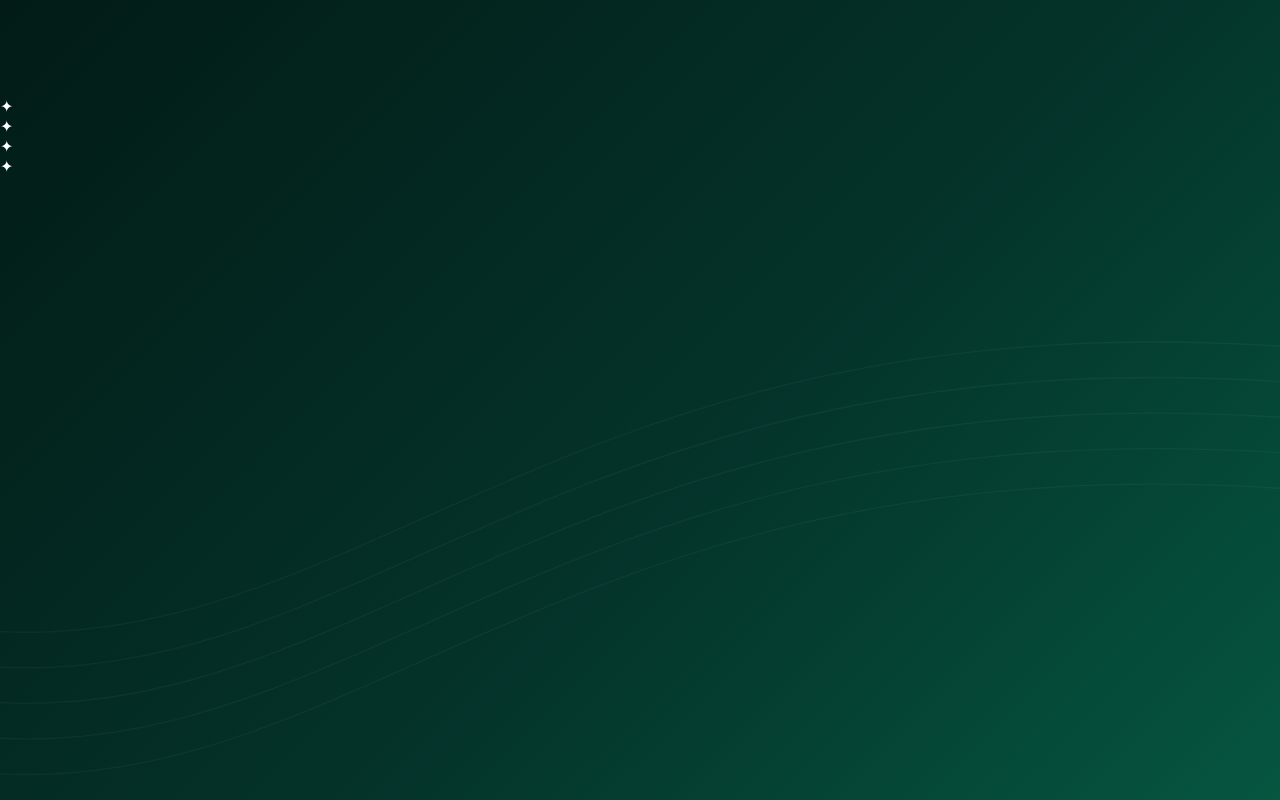
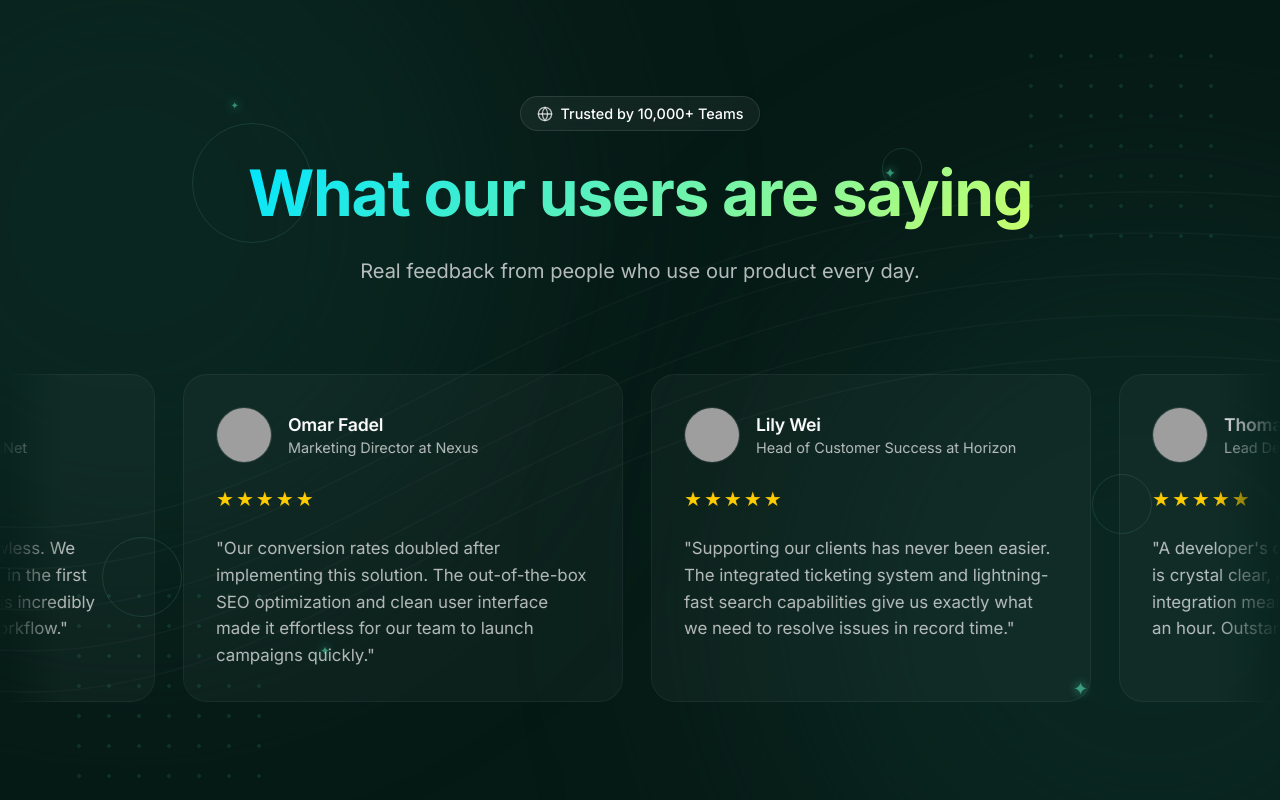
Before and after one commit to Arpit6691/review, a React (Vite) app: page / in a window 1280 px wide. Shown: the top 800 px of the page. Built offline with nearby package versions, Linux system fonts and the light colour scheme; grey boxes are pictures that could not be loaded.

Commit message:
style: add CSS for the exact background match

```diff
--- a/src/styles/Testimonials.css
+++ b/src/styles/Testimonials.css
@@ -38,137 +38,98 @@ body {
     flex-direction: column;
     justify-content: center;
     overflow: hidden;
-    background: linear-gradient(135deg, #021B16 0%, #04332A 40%, #065F46 80%, #0D9488 150%);
+    background-color: #061a15;
 }
 
-.bg-gradient-base {
+.bg-exact-base {
     position: absolute;
     inset: 0;
-    background: radial-gradient(circle at center, transparent 0%, #021B16 100%);
     z-index: 0;
 }
 
-/* Background Glow Effects */
-.glow {
+/* Glows */
+.exact-glow {
     position: absolute;
-    width: clamp(300px, 50vw, 600px);
-    height: clamp(300px, 50vw, 600px);
+    width: clamp(400px, 60vw, 800px);
+    height: clamp(400px, 60vw, 800px);
     border-radius: 50%;
-    filter: blur(clamp(80px, 12vw, 150px));
+    filter: blur(120px);
     z-index: 0;
-    opacity: 0.4;
     pointer-events: none;
-    animation: slowGlow 10s ease-in-out infinite alternate;
+    opacity: 0.8;
 }
 
-.glow-top-left {
-    background: #0D9488;
-    top: -10%;
-    left: -10vw;
+.glow-tl {
+    background: #0b2923;
+    top: -20%;
+    left: -20vw;
 }
 
-.glow-bottom-right {
-    background: #065F46;
-    bottom: -10%;
-    right: -10vw;
+.glow-br {
+    background: #0b2923;
+    bottom: -20%;
+    right: -20vw;
 }
 
-@keyframes slowGlow {
-    0% { transform: scale(1) translate(0, 0); opacity: 0.3; }
-    100% { transform: scale(1.1) translate(20px, -20px); opacity: 0.5; }
-}
-
-/* Dotted grid */
-.grid-overlay {
+/* Dotted Grids */
+.exact-grid {
     position: absolute;
-    inset: 0;
-    background-image: radial-gradient(rgba(255, 255, 255, 0.05) 1px, transparent 1px);
+    width: 200px;
+    height: 200px;
+    background-image: radial-gradient(rgba(75, 214, 165, 0.2) 2px, transparent 2px);
     background-size: 30px 30px;
     z-index: 0;
-    mask-image: radial-gradient(ellipse at center, transparent 30%, black 80%);
-    -webkit-mask-image: radial-gradient(ellipse at center, transparent 30%, black 80%);
     pointer-events: none;
 }
 
-/* Wave lines */
-.waves {
+.grid-tr {
+    top: 5%;
+    right: 5%;
+    opacity: 0.6;
+}
+
+.grid-bl {
+    bottom: 5%;
+    left: 5%;
+    opacity: 0.6;
+}
+
+/* Hollow Circles */
+.exact-circle {
+    position: absolute;
+    border: 1px solid rgba(46, 99, 83, 0.4);
+    border-radius: 50%;
+    z-index: 0;
+    pointer-events: none;
+}
+
+.circle-1 { width: 120px; height: 120px; top: 15%; left: 15%; }
+.circle-2 { width: 40px; height: 40px; top: 18%; right: 28%; }
+.circle-3 { width: 80px; height: 80px; bottom: 25%; left: 8%; }
+.circle-4 { width: 60px; height: 60px; bottom: 35%; right: 10%; }
+
+/* Stars */
+.exact-star {
+    position: absolute;
+    color: rgba(75, 214, 165, 0.6);
+    font-size: 14px;
+    z-index: 0;
+    pointer-events: none;
+    text-shadow: 0 0 10px rgba(75, 214, 165, 0.8);
+}
+
+.star-1 { top: 12%; left: 18%; font-size: 10px; }
+.star-2 { top: 20%; right: 30%; }
+.star-3 { bottom: 20%; left: 25%; font-size: 12px; }
+.star-4 { bottom: 15%; right: 15%; font-size: 18px; }
+
+/* Waves */
+.exact-waves {
     position: absolute;
     inset: 0;
     z-index: 0;
     pointer-events: none;
-    opacity: 0.6;
-}
-.waves svg {
-    width: 100%;
-    height: 100%;
-    position: absolute;
-    bottom: 0;
-}
-.wave {
-    animation: waveMotion 20s linear infinite alternate;
-    transform-origin: center;
-}
-.wave2 {
-    animation: waveMotion 25s linear infinite alternate-reverse;
-}
-.wave3 {
-    animation: waveMotion 30s linear infinite alternate;
-}
-@keyframes waveMotion {
-    0% { transform: translateY(0) scaleY(1); }
-    100% { transform: translateY(20px) scaleY(1.05); }
-}
-
-/* Floating circles */
-.floating-circles-bg {
-    position: absolute;
-    inset: 0;
-    z-index: 0;
-    pointer-events: none;
-    overflow: hidden;
-}
-.circle-bg {
-    position: absolute;
-    border: 1px solid rgba(13, 148, 136, 0.2);
-    border-radius: 50%;
-    background: linear-gradient(135deg, rgba(13, 148, 136, 0.05), transparent);
-    backdrop-filter: blur(4px);
-    -webkit-backdrop-filter: blur(4px);
-    animation: float 15s ease-in-out infinite;
-}
-.c1 { width: 150px; height: 150px; top: 15%; left: 10%; animation-delay: 0s; }
-.c2 { width: 250px; height: 250px; bottom: 20%; right: 5%; animation-delay: -5s; border-color: rgba(6, 95, 70, 0.2); }
-.c3 { width: 80px; height: 80px; top: 40%; right: 25%; animation-delay: -10s; }
-
-@keyframes float {
-    0% { transform: translateY(0) rotate(0deg); }
-    50% { transform: translateY(-30px) rotate(180deg); }
-    100% { transform: translateY(0) rotate(360deg); }
-}
-
-/* Particles / Stars */
-.particles-bg {
-    position: absolute;
-    inset: 0;
-    z-index: 0;
-    pointer-events: none;
-}
-.particle-bg {
-    position: absolute;
-    background: #fff;
-    border-radius: 50%;
-    box-shadow: 0 0 10px #0D9488, 0 0 20px #0D9488;
-    animation: twinkle 4s infinite alternate;
-}
-.p1 { width: 3px; height: 3px; top: 25%; left: 20%; animation-delay: 0s; }
-.p2 { width: 2px; height: 2px; top: 65%; left: 15%; animation-delay: 1s; }
-.p3 { width: 4px; height: 4px; top: 30%; right: 20%; animation-delay: 2s; }
-.p4 { width: 2px; height: 2px; top: 75%; right: 10%; animation-delay: 3s; }
-.p5 { width: 3px; height: 3px; top: 15%; right: 40%; animation-delay: 0.5s; }
-
-@keyframes twinkle {
-    0% { opacity: 0.2; transform: scale(0.8); }
-    100% { opacity: 1; transform: scale(1.2); }
+    opacity: 0.8;
 }
 
 .testimonial-header {
```
